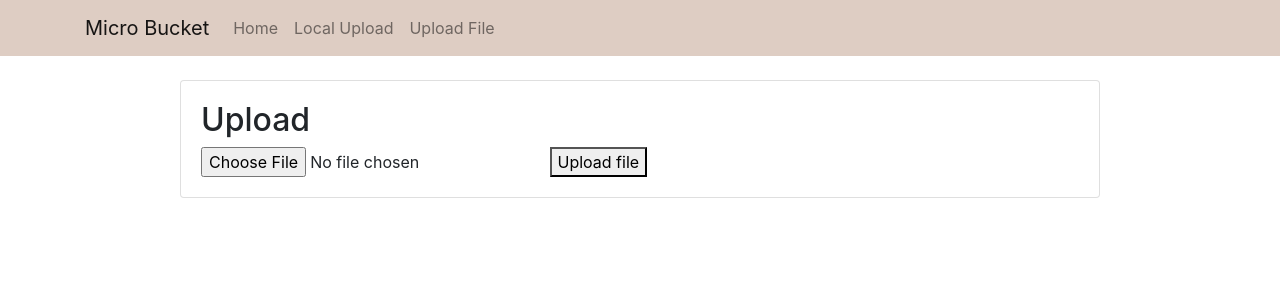
After one commit to Manasranjanpati/django_files, a Django app: page /upload/ in a window 1280 px wide. The commit adds this page. Shown: the top 300 px of the page. Run offline with Django 3.2, Linux system fonts and the light colour scheme; some libraries are stand-ins or nearby versions.

Commit message:
local upload

```diff
--- a/mypdf/urls.py
+++ b/mypdf/urls.py
@@ -24,6 +24,8 @@ from pdfapp import views
 urlpatterns = [
     path('', views.Home.as_view(), name='home'),
     path('pdf/', views.pdf_list, name='pdf_list'),
+    path('upload/', views.upload, name='upload'),
+    path('pdf/upload/', views.upload_pdf, name='upload_pdf'),
     path('pdf/upload/', views.upload_pdf, name='upload_pdf'),
     path('pdf/<int:pk>/', views.delete_pdf, name='delete_pdf'),
     path('admin/', admin.site.urls),
--- a/pdfapp/views.py
+++ b/pdfapp/views.py
@@ -9,6 +9,15 @@ from .models import Pdf
 
 class Home(TemplateView):
     template_name = 'home.html'
+
+def upload(request):
+    context = {}
+    if request.method == 'POST':
+        uploaded_file = request.FILES['document']
+        fs = FileSystemStorage()
+        name = fs.save(uploaded_file.name, uploaded_file)
+        context['url'] = fs.url(name)
+    return render(request, 'upload.html', context)
 
 def pdf_list(request):
     pdf = Pdf.objects.all()
--- a/templates/base.html
+++ b/templates/base.html
@@ -18,6 +18,9 @@
         <ul class="navbar-nav">
           <li class="nav-item">
             <a class="nav-link" href="{% url 'home' %}">Home</a>
+          </li>
+          <li class="nav-item">
+            <a class="nav-link" href="{% url 'upload' %}">Local Upload</a>
           </li>
           <li class="nav-item">
             <a class="nav-link" href="{% url 'pdf_list' %}">Upload File</a>
--- /dev/null
+++ b/templates/upload.html
@@ -0,0 +1,13 @@
+{% extends 'base.html' %}
+
+{% block content %}
+  <h2>Upload</h2>
+  <form method="post" enctype="multipart/form-data">
+    {% csrf_token %}
+    <input type="file" name="document">
+    <button type="submit">Upload file</button>
+  </form>
+  {% if url %}
+    <p>Uploaded file: <a href="{{ url }}">{{ url }}</a></p>
+  {% endif %}
+{% endblock %}
```
Also changed, not shown: 1 other file.
